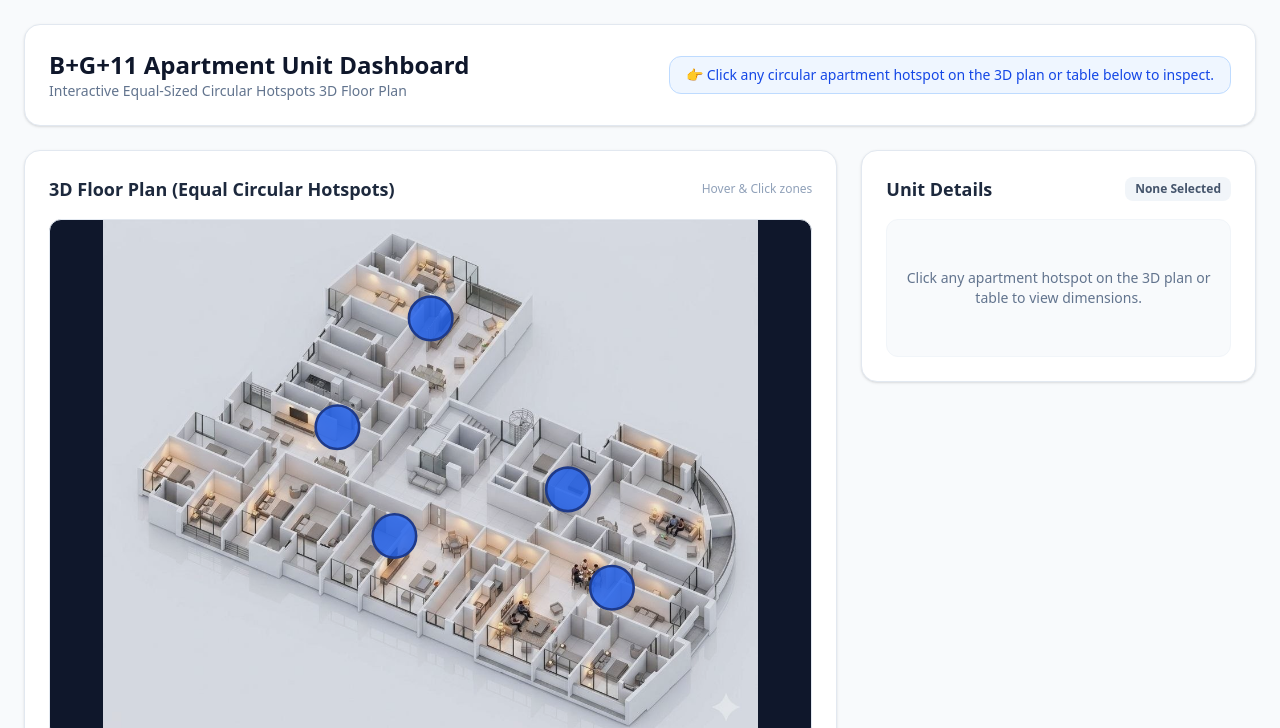
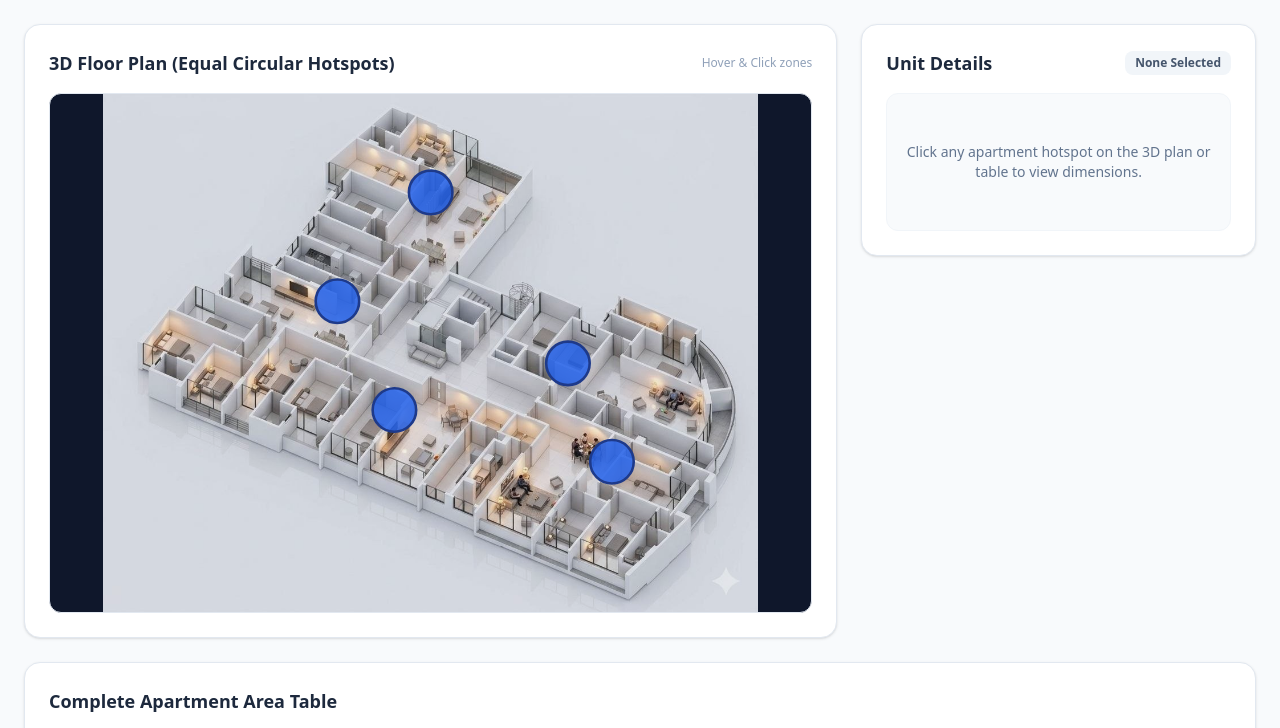
Before and after one commit to zzzzBbb/Floorplan, a plain HTML site: page index.html in a window 1280 px wide. Shown: the top 728 px of the page. Drawn offline with nearby package versions, Linux system fonts and the light colour scheme.

Commit message:
Add files via upload

```diff
--- a/index.html
+++ b/index.html
@@ -44,17 +44,6 @@
 </head>
 <body class="bg-slate-50 text-slate-800 min-h-screen p-6">
     <div class="max-w-7xl mx-auto space-y-6">
-
-        <!-- Header -->
-        <header class="bg-white p-6 rounded-2xl shadow-sm border border-slate-200 flex flex-col md:flex-row justify-between items-start md:items-center gap-4">
-            <div>
-                <h1 class="text-2xl font-bold text-slate-900">B+G+11 Apartment Unit Dashboard</h1>
-                <p class="text-sm text-slate-500">Interactive Equal-Sized Circular Hotspots 3D Floor Plan</p>
-            </div>
-            <div id="selection-badge" class="bg-blue-50 text-blue-700 px-4 py-2 rounded-xl text-sm font-medium border border-blue-200">
-                👉 Click any circular apartment hotspot on the 3D plan or table below to inspect.
-            </div>
-        </header>
 
         <!-- Main Grid: Image Viewer & Detail Card -->
         <div class="grid grid-cols-1 lg:grid-cols-3 gap-6 items-start">
@@ -261,8 +250,6 @@
                         <div class="p-2 bg-slate-50 rounded-lg"><strong>Corridors:</strong> ${apt.corridor} m²</div>
                     </div>
                 `;
-                document.getElementById('selection-badge').textContent = `Currently Viewing: ${apt.name} (${apt.total} m² total)`;
-                document.getElementById('selection-badge').className = "bg-green-50 text-green-700 px-4 py-2 rounded-xl text-sm font-medium border border-green-200";
             }
         }
     </script>
```
